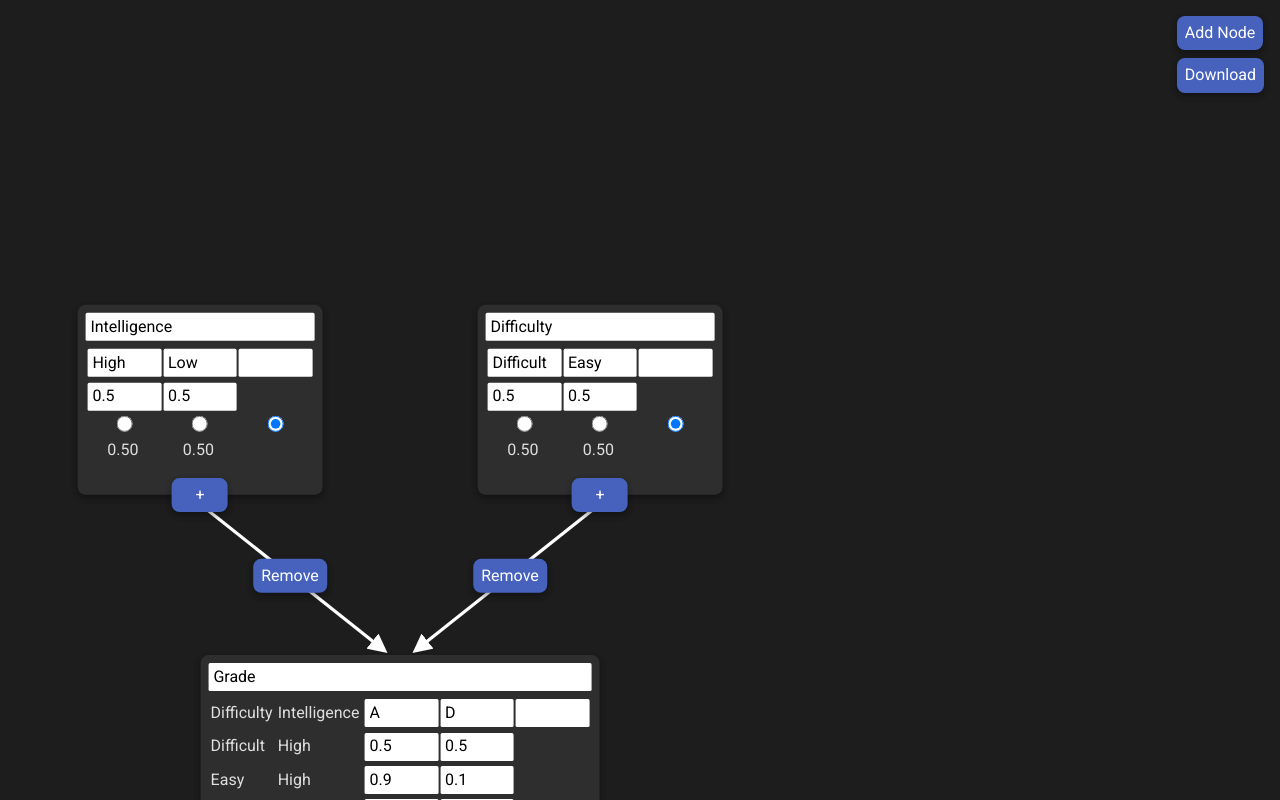
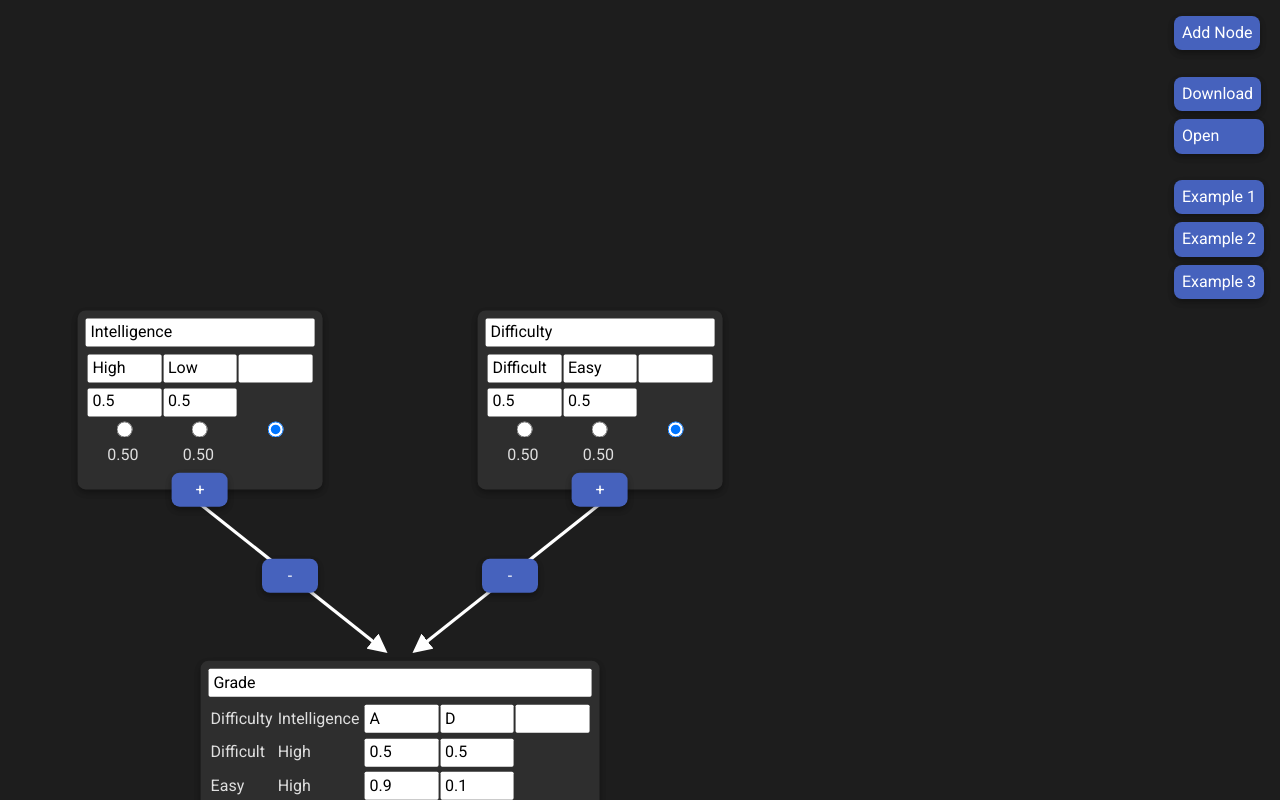
Before and after one commit to TobiasJacob/bayes-network, a React app: page / in a window 1280 px wide. Shown: the top 800 px of the page. Built offline with nearby package versions, Linux system fonts and the light colour scheme.

Commit message:
Added loading feature

```diff
--- a/src/App.css
+++ b/src/App.css
@@ -5,7 +5,7 @@ body {
     font-family: 'Roboto';
 }
 
-button {
+button, .fileInputLabel {
     background-color: rgb(70, 98, 189);
     border: none;
     border-radius: .5em;
@@ -24,6 +24,10 @@ input {
     padding: 0.3em;
     color: black;
     /* box-shadow: 0 3px 6px rgba(0,0,0,0.16), 0 3px 6px rgba(0,0,0,0.23); */
+}
+
+.fileInput {
+    display: none;
 }
 
 table {
--- a/src/components/bayes_canvas.css
+++ b/src/components/bayes_canvas.css
@@ -13,6 +13,7 @@
     right: 1em;
 }
 
-.CanvasButtons > button {
+.CanvasButtons > button, .CanvasButtons > label {
     margin-bottom: 0.5em;
+    display: block;
 }
--- a/src/components/bayes_canvas.tsx
+++ b/src/components/bayes_canvas.tsx
@@ -5,7 +5,7 @@ import BayesConnectionRenderer, { TempConnection } from './bayes_connection_rend
 import { exampleNetwork } from '../data/example1';
 
 import './bayes_canvas.css';
-import { saveNetwork } from '../data/save_network';
+import { loadNetwork, saveNetwork } from '../data/save_network';
 
 const exampe = exampleNetwork();
 
@@ -79,8 +79,16 @@ const BayesCanvas = () => {
             })
         }
         <div className='CanvasButtons'>
-            <button onClick={addNode}>Add Node</button><br />
+            <button onClick={addNode}>Add Node</button> <br />
             <button onClick={() => saveNetwork(network)}>Download</button>
+            <label htmlFor="file-input" className="fileInputLabel">
+                Open
+            </label>
+            <input type="file" id="file-input" className='fileInput' onChange={async (ev) => { await loadNetwork(ev, setNetwork) }} value=""/> <br />
+            <button>Example 1</button>
+            <button>Example 2</button>
+            <button>Example 3</button>
+
         </div>
     </div>
 }
--- a/src/components/bayes_connection_renderer.tsx
+++ b/src/components/bayes_connection_renderer.tsx
@@ -98,7 +98,7 @@ const BayesConnectionRenderer = ({network, setNetwork, tempConnection}: BayesCon
                                     }
                                 })
                             }}
-                        >Remove</button>
+                        >-</button>
                     );
                 });
             })
--- a/src/components/bayes_node.css
+++ b/src/components/bayes_node.css
@@ -2,7 +2,7 @@
     color: rgb(223, 223, 223);
     background-color: rgb(46, 46, 46);
     border-radius: 0.5em;
-    padding: 0.5em 0.5em 2.0em 0.5em;
+    padding: 0.5em 0.5em 1.3em 0.5em;
     position: absolute;
     transform: translate(-50%, -50%);
     box-shadow: 0 3px 6px rgba(0,0,0,0.16), 0 3px 6px rgba(0,0,0,0.23);
--- a/src/data/save_network.ts
+++ b/src/data/save_network.ts
@@ -1,3 +1,4 @@
+import { ChangeEvent } from "react";
 import { BayesNetworkData } from "./bayes_network";
 
 // https://stackoverflow.com/questions/13405129/javascript-create-and-save-file
@@ -14,8 +15,31 @@ function download(data: string, filename: string, type: string) {
     }, 0);
 }
 
+// https://stackoverflow.com/questions/3582671/how-to-open-a-local-disk-file-with-javascript
+const readSingleFile = async (e: ChangeEvent<HTMLInputElement>) => {
+    return new Promise<string>((resolve) => {
+        const file = e.target.files[0];
+        if (!file) {
+            return;
+        }
+        const reader = new FileReader();
+        reader.onload = function(e) {
+            const contents = e.target.result;
+            console.log(contents);
+            resolve(String(contents));
+        };
+        reader.readAsText(file);
+    })
+}
 
 export const saveNetwork = (network: BayesNetworkData) => {
     const json_dump = JSON.stringify(network);
     download(json_dump, "BayesNetwork.json", "json")
 }
+
+export const loadNetwork = async (e: ChangeEvent<HTMLInputElement>, setNetwork: (net: BayesNetworkData) => void) => {
+    e.preventDefault();
+    const json_input = await readSingleFile(e);
+    const network = JSON.parse(json_input);
+    setNetwork(network);
+}
```
